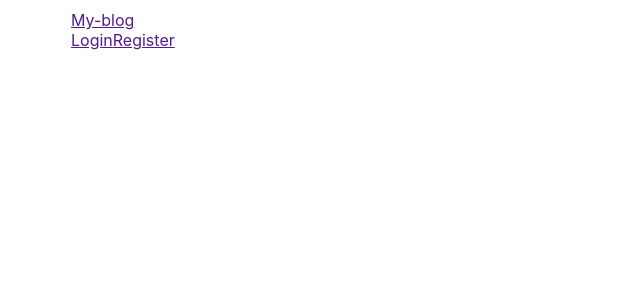
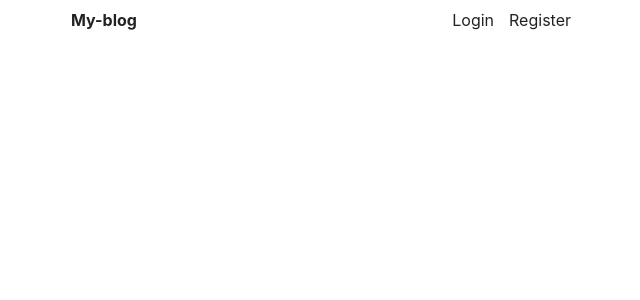
Before and after one commit to FehertoiTamas/mern_blog, a React (Create React App) app in the folder client/: page / in a window 1280 px wide. Shown: the top 300 px of the page, without its empty margins (319-959 px from the left). Built offline with nearby package versions, Linux system fonts and the light colour scheme.

Commit message:
header content

```diff
--- a/client/src/App.css
+++ b/client/src/App.css
@@ -1,5 +1,29 @@
+body {
+  color: #222;
+}
+
 main {
   padding: 10px;
   max-width: 500px;
   margin: 0 auto;
 }
+
+header {
+  display: flex;
+  justify-content: space-between;
+  margin-bottom: 50px;
+}
+
+header a {
+  text-decoration: none;
+  color: inherit;
+}
+
+header a.logo {
+  font-weight: bold;
+}
+
+header nav {
+  display: flex;
+  gap: 15px;
+}
--- a/client/src/App.js
+++ b/client/src/App.js
@@ -2,13 +2,19 @@ import './App.css';
 
 function App() {
   return (
-    <main><header>
-      <a href="" className="logo">My-blog</a>
-      <nav>
-        <a href="">Login</a>
-        <a href="">Register</a>
-      </nav>
-    </header></main>
+    <main>
+      <header>
+        <a href="" className="logo">My-blog</a>
+        <nav>
+          <a href="">Login</a>
+          <a href="">Register</a>
+        </nav>
+      </header>
+      <div className="entry">
+        <img src="" alt="" />
+        <h2></h2>
+      </div>
+    </main>
   );
 }
 
```
